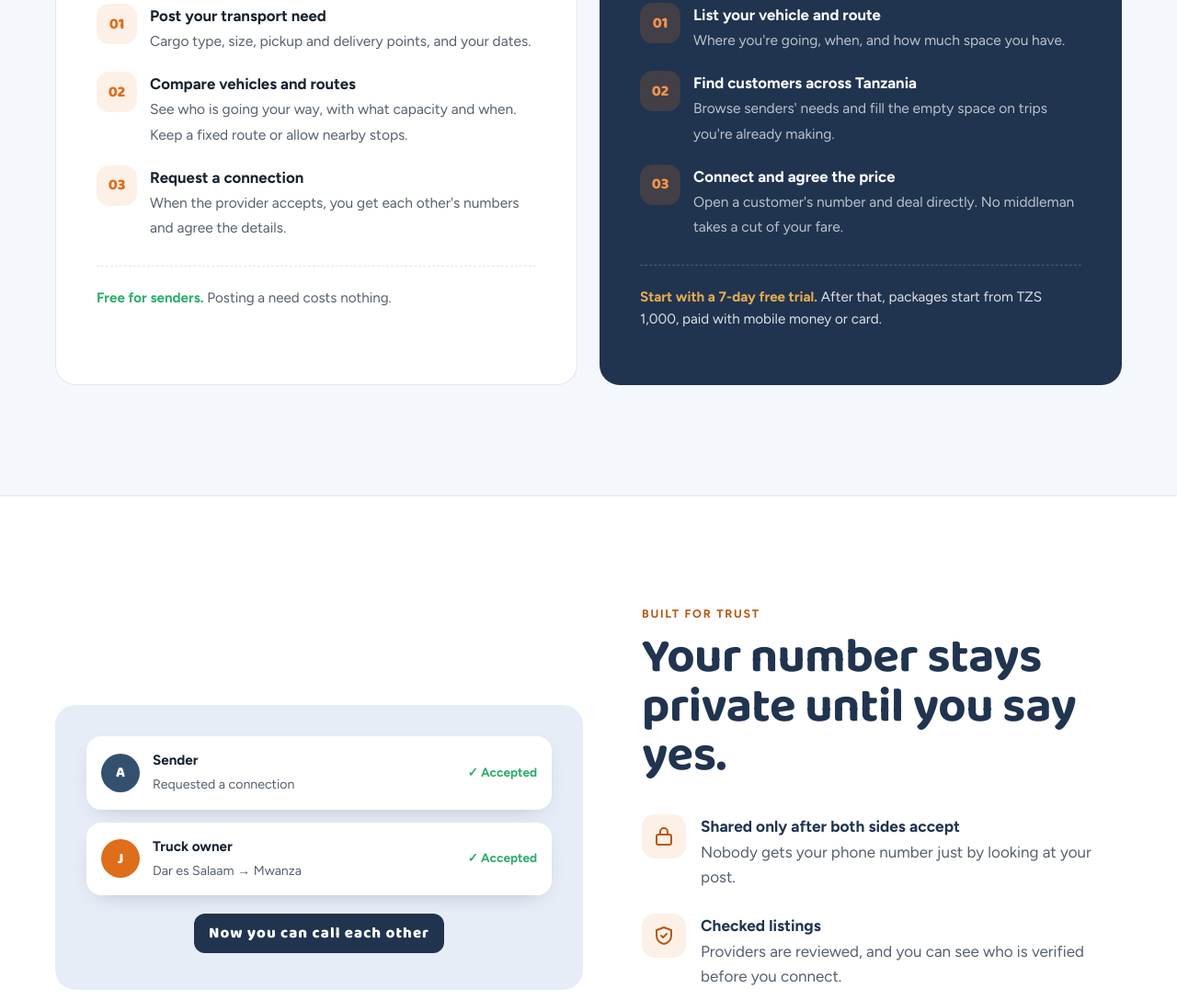
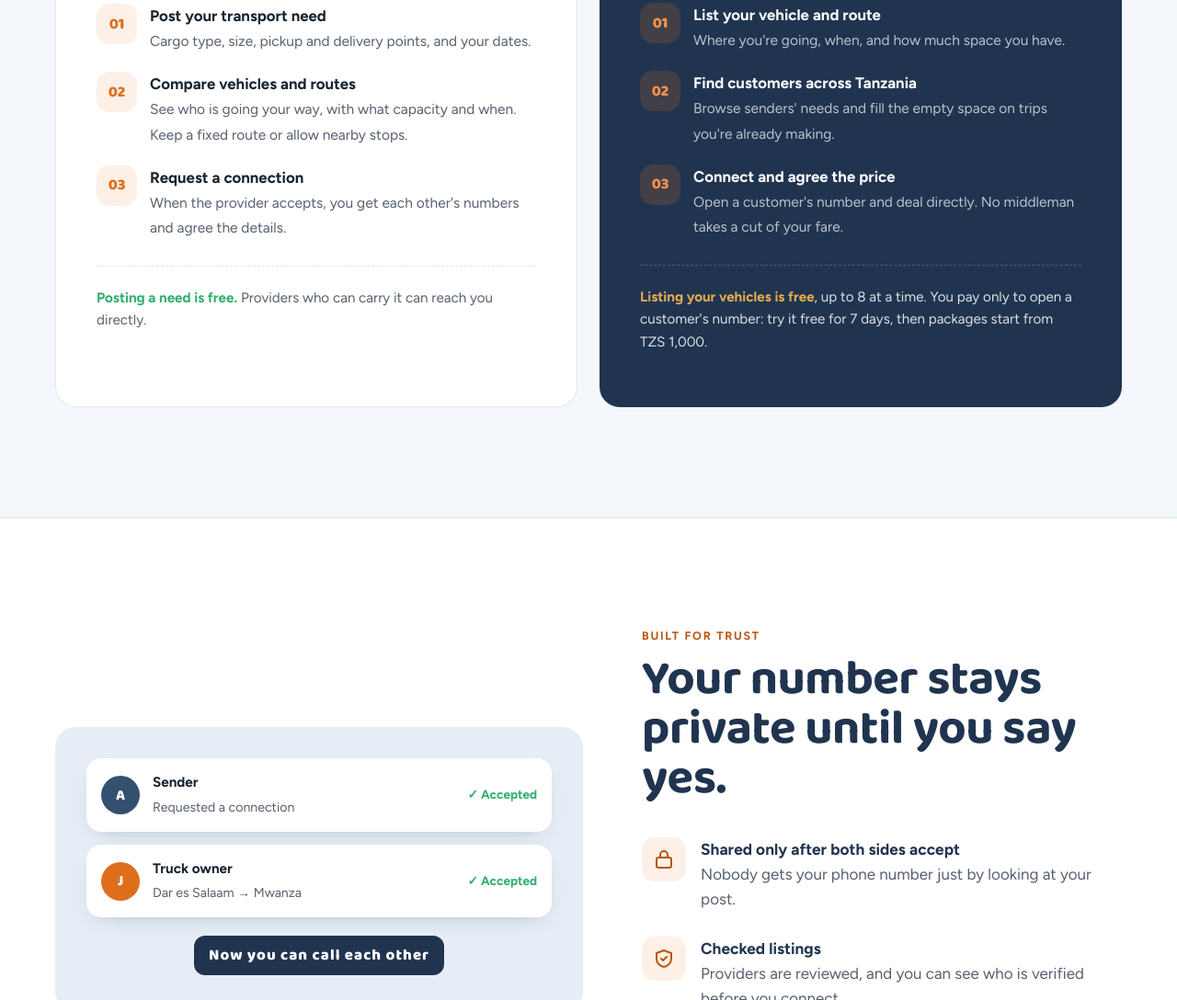
Before and after one commit to SmartTransit128/teletransit-website, a plain HTML site: page index.html in a window 1280 px wide. Shown: the part 1460-2548 px from the top of the page at 92% size. Drawn offline with Linux system fonts and the light colour scheme.

Commit message:
Vehicle listing is free; accurate pricing notes
Co-Authored-By: Claude Opus 5.5 <noreply@anthropic.com>

```diff
--- a/index.html
+++ b/index.html
@@ -400,8 +400,7 @@
             <li><div><b data-en="Compare vehicles and routes" data-sw="Linganisha magari na njia">Compare vehicles and routes</b><span data-en="See who is going your way, with what capacity and when. Keep a fixed route or allow nearby stops." data-sw="Ona nani anaelekea upande wako, ana nafasi kiasi gani na lini. Shikilia njia moja au ruhusu vituo vya karibu.">See who is going your way, with what capacity and when. Keep a fixed route or allow nearby stops.</span></div></li>
             <li><div><b data-en="Request a connection" data-sw="Omba muunganisho">Request a connection</b><span data-en="When the provider accepts, you get each other's numbers and agree the details." data-sw="Mtoa huduma akikubali, mnapata namba za kila mmoja na kukubaliana mambo yote.">When the provider accepts, you get each other's numbers and agree the details.</span></div></li>
           </ol>
-          <p class="price-note" data-en="<strong>Free for senders.</strong> Posting a need costs nothing." data-sw="<strong>Bure kwa watumaji.</strong> Kutangaza hitaji hakulipiwi.">
-            <strong>Free for senders.</strong> Posting a need costs nothing.</p>
+          <p class="price-note" data-en="<strong>Posting a need is free.</strong> Providers who can carry it can reach you directly." data-sw="<strong>Kutangaza hitaji ni bure.</strong> Watoa huduma wanaoweza kulibeba wanaweza kukufikia moja kwa moja."><strong>Posting a need is free.</strong> Providers who can carry it can reach you directly.</p>
         </article>
 
         <article class="side dark reveal-on-scroll">
@@ -412,8 +411,8 @@
             <li><div><b data-en="Find customers across Tanzania" data-sw="Pata wateja Tanzania nzima">Find customers across Tanzania</b><span data-en="Browse senders' needs and fill the empty space on trips you're already making." data-sw="Pitia mahitaji ya watumaji na ujaze nafasi tupu kwenye safari unazofanya tayari.">Browse senders' needs and fill the empty space on trips you're already making.</span></div></li>
             <li><div><b data-en="Connect and agree the price" data-sw="Unganishwa na mkubaliane bei">Connect and agree the price</b><span data-en="Open a customer's number and deal directly. No middleman takes a cut of your fare." data-sw="Fungua namba ya mteja na mzungumze moja kwa moja. Hakuna dalali anayekata nauli yako.">Open a customer's number and deal directly. No middleman takes a cut of your fare.</span></div></li>
           </ol>
-          <p class="price-note" data-en="<strong>Start with a 7-day free trial.</strong> After that, packages start from TZS 1,000, paid with mobile money or card."
-             data-sw="<strong>Anza na jaribio la bure la siku 7.</strong> Baada ya hapo, vifurushi vinaanzia TZS 1,000, ukilipa kwa pesa za simu au kadi."><strong>Start with a 7-day free trial.</strong> After that, packages start from TZS 1,000, paid with mobile money or card.</p>
+          <p class="price-note" data-en="<strong>Listing your vehicles is free</strong>, up to 8 at a time. You pay only to open a customer's number: try it free for 7 days, then packages start from TZS 1,000."
+             data-sw="<strong>Kutangaza magari yako ni bure</strong>, hadi 8 kwa wakati mmoja. Unalipia tu kufungua namba ya mteja: jaribu bure kwa siku 7, kisha vifurushi vinaanzia TZS 1,000."><strong>Listing your vehicles is free</strong>, up to 8 at a time. You pay only to open a customer's number: try it free for 7 days, then packages start from TZS 1,000.</p>
         </article>
       </div>
     </div>
```
